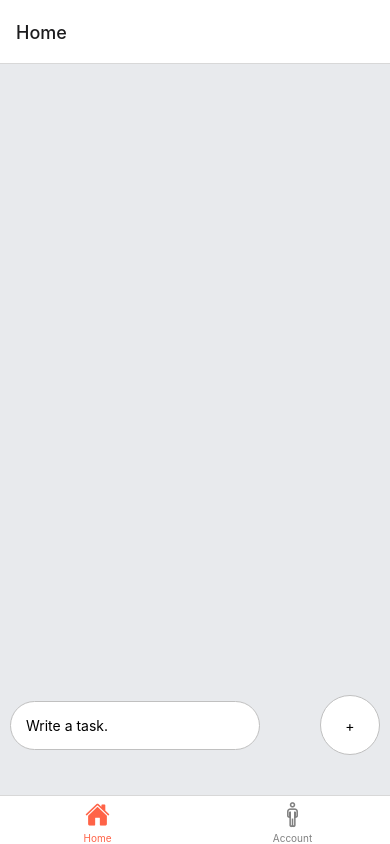
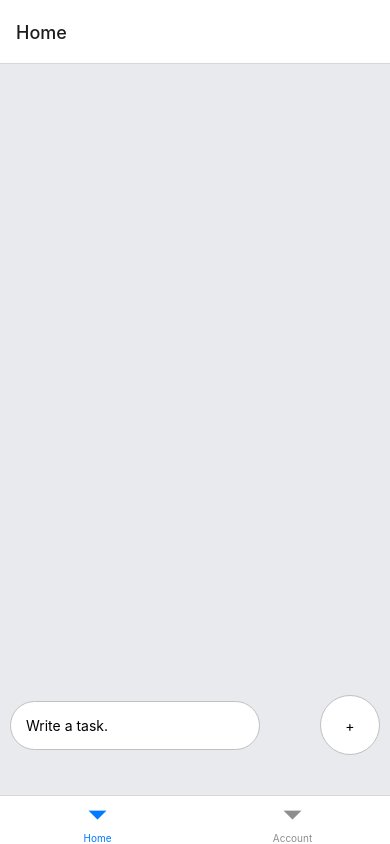
Before and after one commit to Yoshiyuki-Iwasaki/homete-sp, a React Native app: screen /Home in a window 390 px wide. Built offline with nearby package versions, Linux system fonts and the light colour scheme.

Commit message:
fix file directory.

```diff
--- a/src/App.tsx
+++ b/src/App.tsx
@@ -1,34 +1,16 @@
-import React from "react";
+import React, { FC } from "react";
 import Top from "./page/Top";
 import Account from "./page/Account";
 import { NavigationContainer } from "@react-navigation/native";
 import { createBottomTabNavigator } from "@react-navigation/bottom-tabs";
-import Ionicons from "react-native-vector-icons/Ionicons";
 
 const Tab = createBottomTabNavigator();
 
-const App = () => {
+const App: FC = () => {
   return (
     <>
       <NavigationContainer>
-        <Tab.Navigator
-          screenOptions={({ route }: any) => ({
-            tabBarIcon: ({ focused, color, size }: any) => {
-              let iconName;
-
-              if (route.name === "Home") {
-                iconName = focused ? "home" : "home-outline";
-              } else if (route.name === "Account") {
-                iconName = focused ? "man" : "man-outline";
-              }
-
-              // You can return any component that you like here!
-              return <Ionicons name={iconName} size={size} color={color} />;
-            },
-            tabBarActiveTintColor: "tomato",
-            tabBarInactiveTintColor: "gray",
-          })}
-        >
+        <Tab.Navigator>
           <Tab.Screen name="Home" component={Top} />
           <Tab.Screen name="Account" component={Account} />
         </Tab.Navigator>
--- a/src/page/Top.tsx
+++ b/src/page/Top.tsx
@@ -1,10 +1,8 @@
-import React from "react";
-import TaskList from "../components/task/TaskList";
+import React, { FC } from "react";
+import TaskList from "../components/organisms/TaskList";
 
-const Top = () => {
-  return (
-    <TaskList />
-  );
+const Top: FC = () => {
+  return <TaskList />;
 };
 
 export default Top;
```
Also changed, not shown: src/components/atoms/Input.tsx (renamed from src/components/task/TaskInput.tsx, +3 -4 lines), src/components/organisms/TaskList.tsx (renamed from src/components/task/TaskList.tsx, +8 -11 lines), src/page/Account.tsx (+10 -5 lines), src/components/molecules/TaskItem.tsx (renamed from src/components/task/TaskItem.tsx), src/components/organisms/Header.tsx (renamed from src/components/module/Header.tsx), src/components/organisms/TabBar.tsx (renamed from src/components/module/TabBar.tsx).
